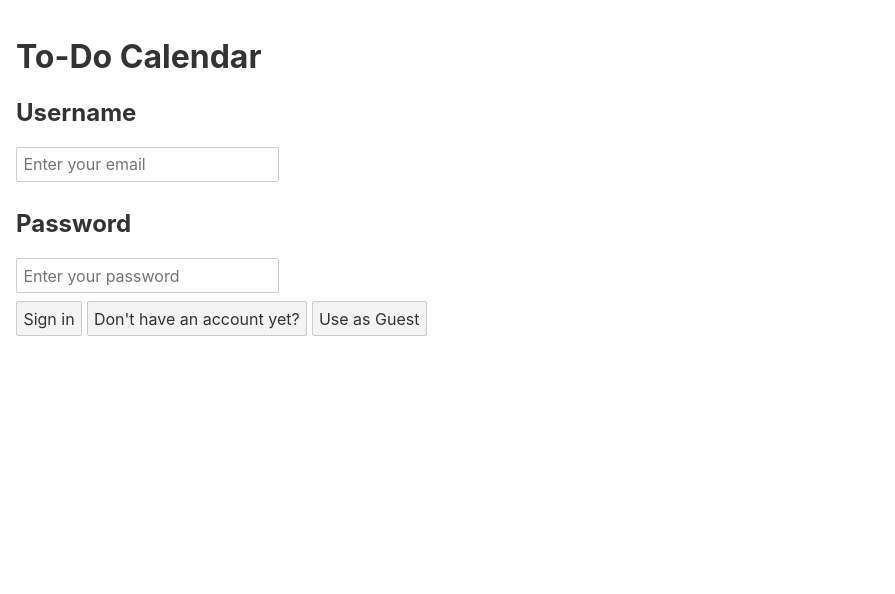
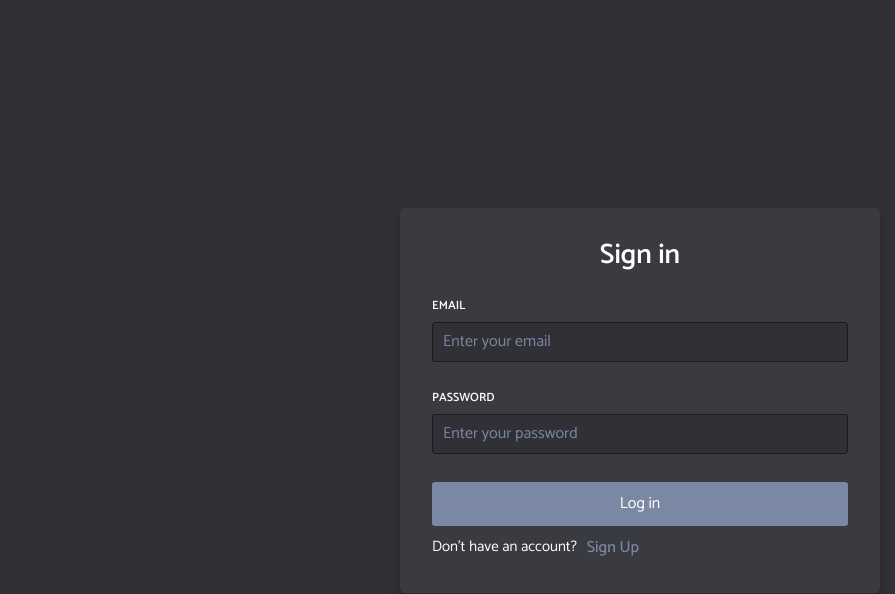
Before and after one commit to lukamircetic/Calendar-ToDo, a Svelte app in the folder client/: page / in a window 1280 px wide. Shown: the top 594 px of the page, without its empty margins (0-895 px from the left). Built offline with nearby package versions, Linux system fonts and the light colour scheme.

Commit message:
Styled the login page

```diff
--- a/client/src/Login.svelte
+++ b/client/src/Login.svelte
@@ -2,7 +2,7 @@
   import Login from './Login.svelte'
   import { fetchPost } from './helpers.js'
   import { createEventDispatcher } from 'svelte'
-  import { current_user_id, user_token } from "./states";
+  import { current_user_id, user_token } from './states'
   const dispatch = createEventDispatcher()
 
   export let loggedIn
@@ -12,7 +12,7 @@
   let email = ''
   let password = ''
   let confirmPass = ''
-
+  let title = 'Sign in'
   function handleGuest() {
     dispatch('login-guest', { success: true })
   }
@@ -53,9 +53,16 @@
   }
 
   function handleLogin() {
+    email = ''
+    password = ''
+    confirmPass = ''
     if (login == true) {
+      title = 'Create Account'
       login = false
-    } else login = true
+    } else {
+      title = 'Sign in'
+      login = true
+    }
   }
 
   function handleSuccess() {
@@ -65,42 +72,300 @@
   }
 </script>
 
+<style>
+  @import url('https://fonts.googleapis.com/css2?family=Catamaran:wght@100;200;300;400;500;600;700;800;900&display=swap');
+  .title-box {
+    width: 480px;
+    padding: 32px;
+    background-color: #3a3a41;
+    border-radius: 5px;
+    box-shadow: 0 2px 10px 0 rgba(0, 0, 0, 0.2);
+    -webkit-box-shadow: 0 5px 10px 0 rgba(0, 0, 0, 0.2);
+    box-sizing: border-box;
+    /* text-transform: uppercase */
+  }
+  .center-box {
+    width: 100%;
+    text-align: center;
+    padding: 0;
+    margin: 0;
+    font-weight: inherit;
+    font-family: inherit;
+    font-style: inherit;
+    font-size: 100%;
+  }
+
+  .flex-center {
+    display: flex;
+    flex-direction: row;
+    flex: 1 1 auto;
+    outline: 0;
+    justify-content: flex-start;
+    align-items: center;
+  }
+
+  .main-box {
+    display: flex;
+    flex-direction: column;
+    flex-grow: 1;
+    align-items: center;
+  }
+  .login-title {
+    font-size: 28px;
+    color: #fff;
+    font-weight: 600;
+    line-height: 30px;
+    margin-bottom: 8px;
+  }
+
+  .secondary-title {
+    color: #fff;
+    font-size: 15px;
+    line-height: 20px;
+  }
+
+  .form-box {
+    width: 100%;
+    text-align: left;
+    margin-top: 20px;
+  }
+
+  .login-box {
+    width: 100%;
+    text-align: left;
+  }
+  .email-box {
+    margin-bottom: 20px;
+  }
+
+  .email-title {
+    color: #fff;
+    margin-bottom: 8px;
+    font-size: 12px;
+    line-height: 16px;
+    font-weight: 600;
+    text-transform: uppercase;
+    margin-top: 0;
+  }
+
+  .input-box {
+    display: flex;
+    flex-direction: column;
+  }
+
+  .email-input {
+    padding: 10px;
+    height: 40px;
+    font-size: 16px;
+    box-sizing: border-box;
+    width: 100%;
+    border-radius: 3px;
+    color: #fff;
+    background-color: #313036;
+    border: 1px solid #1c1b1f;
+    transition: border-color 0.2s ease-in-out;
+  }
+
+  .email-input:focus {
+    border-color: #7b88a3;
+  }
+
+  .email-input::placeholder {
+    color: #7b88a3;
+  }
+
+  .register {
+    display: flex;
+    flex-direction: row;
+    flex-grow: 1;
+    align-items: center;
+    justify-content: flex-start;
+  }
+  .login-button {
+    color: #fff;
+    background-color: #7b88a3;
+    font-size: 16px;
+    line-height: 24px;
+    margin-bottom: 8px;
+    width: 100%;
+    height: 44px;
+    min-width: 130px;
+    min-height: 44px;
+    border: none;
+    border-radius: 3px;
+    transition: background-color 0.2s ease;
+  }
+
+  .login-button:hover {
+    background-color: #6c778f;
+  }
+
+  .login-title {
+    margin: 0, auto;
+    white-space: nowrap;
+    text-overflow: ellipsis;
+    overflow: hidden;
+  }
+
+  .secondary-button {
+    color: #7b88a3;
+    display: inline-block;
+    margin-left: 10px;
+    margin-bottom: 0;
+    vertical-align: bottom;
+    padding: 0;
+    width: auto;
+    height: auto;
+    background: none;
+    border: none;
+    font-size: 16px;
+    font-weight: 500;
+    user-select: none;
+    cursor: pointer;
+  }
+
+  .secondary-button:hover {
+    text-decoration: underline;
+  }
+
+  /* When demo is working use this */
+  /* .secondary-button-demo {
+    color: #7b88a3;
+    display: inline-block;
+    margin-left: 10px;
+    margin-bottom: 0;
+    vertical-align: bottom;
+    padding: 0;
+    width: auto;
+    height: auto;
+    background: none;
+    border: none;
+    font-size: 16px;
+    font-weight: 500;
+    user-select: none;
+    cursor: pointer;
+  }
+
+  .secondary-button-demo:hover {
+    text-decoration: underline;
+  } */
+
+  body {
+    font-family: 'Catamaran', sans-serif;
+    background-color: #313036;
+    position: absolute;
+    top: 0;
+    left: 0;
+  }
+
+  .page-wrapper {
+    position: absolute;
+    top: 0;
+    left: 0;
+    min-height: 580px;
+    display: flex;
+    align-items: center;
+    justify-content: center;
+    width: 100%;
+    height: 100%;
+  }
+</style>
+
+<svelte:head>
+  <link
+    href="https://fonts.googleapis.com/css2?family=Catamaran:wght@100;200;300;400;500;600;700;800;900&display=swap"
+    rel="stylesheet" />
+  <link
+    href="https://fonts.googleapis.com/css2?family=Montserrat:ital,wght@0,100;0,200;0,300;0,400;0,500;0,600;0,700;0,800;0,900;1,100;1,200;1,300;1,400;1,500;1,600;1,700;1,800;1,900&display=swap"
+    rel="stylesheet" />
+</svelte:head>
 <body>
-  <main>
-    <h1>To-Do Calendar</h1>
-  </main>
-  <form>
-
-    <h2>Username</h2>
+  <div class="page-wrapper">
+    <div class="title-box">
+      <div class="center-box">
+        <div class="flex-center">
+          <div class="main-box">
+            <div class="login-title">{title}</div>
+            <!-- <div class="secondary-title">Sign in to view your to-do's!</div> -->
+            <form class="form-box">
+              <div class="email-box">
+                <h5 class="email-title">Email</h5>
+                <div class="input-box">
                   <input
-      class="longer"
+                    id="username"
+                    class="email-input"
                     type="email"
                     placeholder="Enter your email"
                     on:input={event => (email = event.target.value)}
                     value={email} />
-    <h2>Password</h2>
+                </div>
+              </div>
+              <div class="email-box">
+                <h5 class="email-title">Password</h5>
+                <div class="input-box">
                   <input
-      class="longer"
+                    id="password"
+                    class="email-input"
                     type="password"
                     placeholder="Enter your password"
                     on:input={event => (password = event.target.value)}
                     value={password} />
+                </div>
+              </div>
               {#if !login}
-      <h2>Confirm Password</h2>
+                <div class="email-box">
+                  <h5 class="email-title">Confirm Password</h5>
+                  <div class="input-box">
                     <input
-        class="longer"
+                      id="confirm"
+                      class="email-input"
                       type="password"
                       placeholder="Confirm your password"
                       on:input={event => (confirmPass = event.target.value)}
                       value={confirmPass} />
+                  </div>
+                </div>
               {/if}
             </form>
+            <div class="login-box">
               {#if login}
-    <button type="submit" on:click={loginUser}>Sign in</button>
-    <button on:click={handleLogin}>Don't have an account yet?</button>
+                <div>
+                  <button
+                    type="submit"
+                    class="login-button"
+                    on:click={loginUser}>
+                    <div class="button-title">Log in</div>
+                  </button>
+                </div>
+                <div class="register">
+                  <span class="secondary-title">Don't have an account?</span>
+                  <button class="secondary-button" on:click={handleLogin}>
+                    <div class="button-title">Sign Up</div>
+                  </button>
+                  <!-- Need to add a demo route later on so people can test it out -->
+                  <!-- <button class="secondary-button-demo" on:click={handleLogin}>
+                  <div </div>class="button-title">Demo</div>
+                </button> -->
+                </div>
               {:else}
-    <button type="submit" on:click={signUpUser}>Create account</button>
-    <button on:click={handleLogin}>Already have an account? Sign in</button>
+                <button
+                  type="submit"
+                  class="login-button"
+                  on:click={signUpUser}>
+                  <div class="button-title">Create account</div>
+                </button>
+                <div class="register">
+                  <span class="secondary-title">Already have an account?</span>
+                  <button class="secondary-button" on:click={handleLogin}>
+                    <div class="button-title">Sign In</div>
+                  </button>
+                </div>
               {/if}
-  <button on:click={handleGuest}>Use as Guest</button>
+            </div>
+          </div>
+          <!-- </div> -->
+        </div>
+      </div>
+    </div>
+  </div>
 </body>
```
Lines whose indentation alone changed are shown as unchanged.
